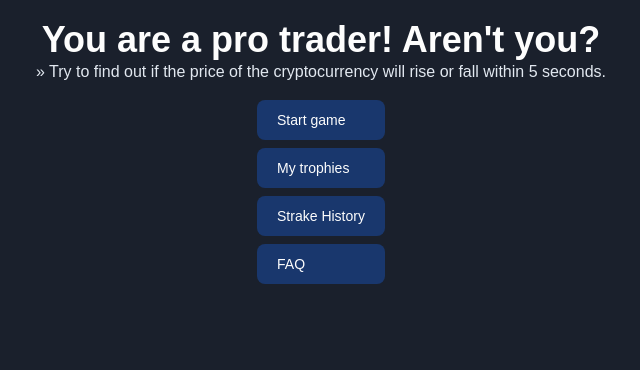
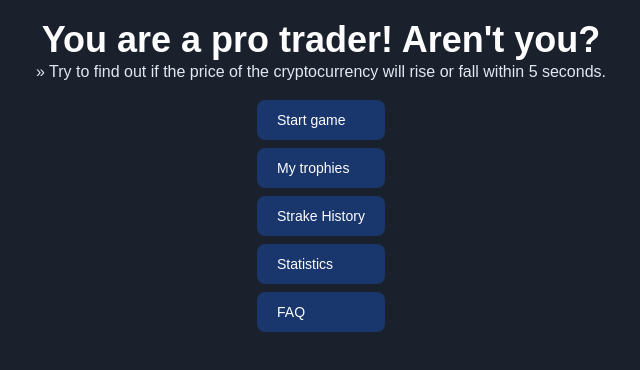
Before and after one commit to Joadevy/Trader-or-not-next, a Next.js app: page / in a window 1280 px wide. Shown: the top 370 px of the page, without its empty margins (319-959 px from the left). Built offline with nearby package versions, Linux system fonts and the light colour scheme; a web font is replaced by a local one.

Commit message:
feat: add statistics btn

```diff
--- a/src/components/homeMenu/homeMenu.tsx
+++ b/src/components/homeMenu/homeMenu.tsx
@@ -34,8 +34,9 @@ const HomeMenu = () => {
   return (
     <div className="text-dark-text flex flex-col gap-2 justify-center">
       <HomeButton handleClick={() => handleStartPlay()} text="Start game" />
-      <HomeButton handleClick={() => handleOpenFAQ()} text="My trophies" />
+      <LinkButton linkTO={"/trophies"} text="My trophies" />
       <LinkButton linkTO={"/history"} text="Strake History" />
+      <HomeButton handleClick={() => {}} text="Statistics" />
       <HomeButton handleClick={() => handleOpenFAQ()} text="FAQ" />
     </div>
   );
```
